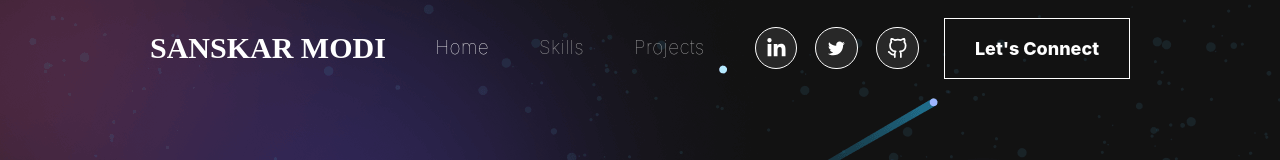
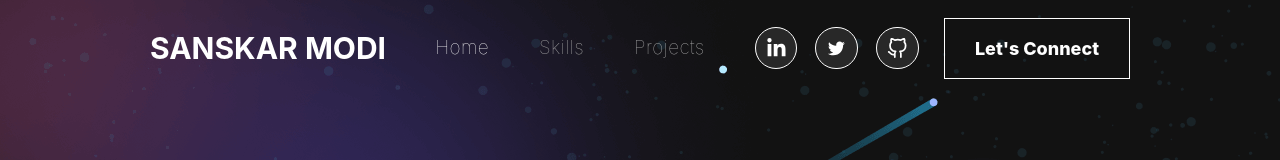
Before and after one commit to sanskarmodi8/sanskarmodi8.github.io, a React (Create React App) app: page / in a window 1280 px wide. Shown: the top 160 px of the page. Built offline with nearby package versions, Linux system fonts and the light colour scheme.

Commit message:
removed cursive font family from the name text in the navbar

```diff
--- a/src/components/Header.jsx
+++ b/src/components/Header.jsx
@@ -49,7 +49,6 @@ const Header = () => {
         <HashLink to={'#home'} style={{ textDecoration: 'none' }}>
           <Heading
             size={['sm', 'md', 'md', 'lg']}
-            fontFamily={'cursive'}
             color={'white'}
           >
             SANSKAR MODI
```
